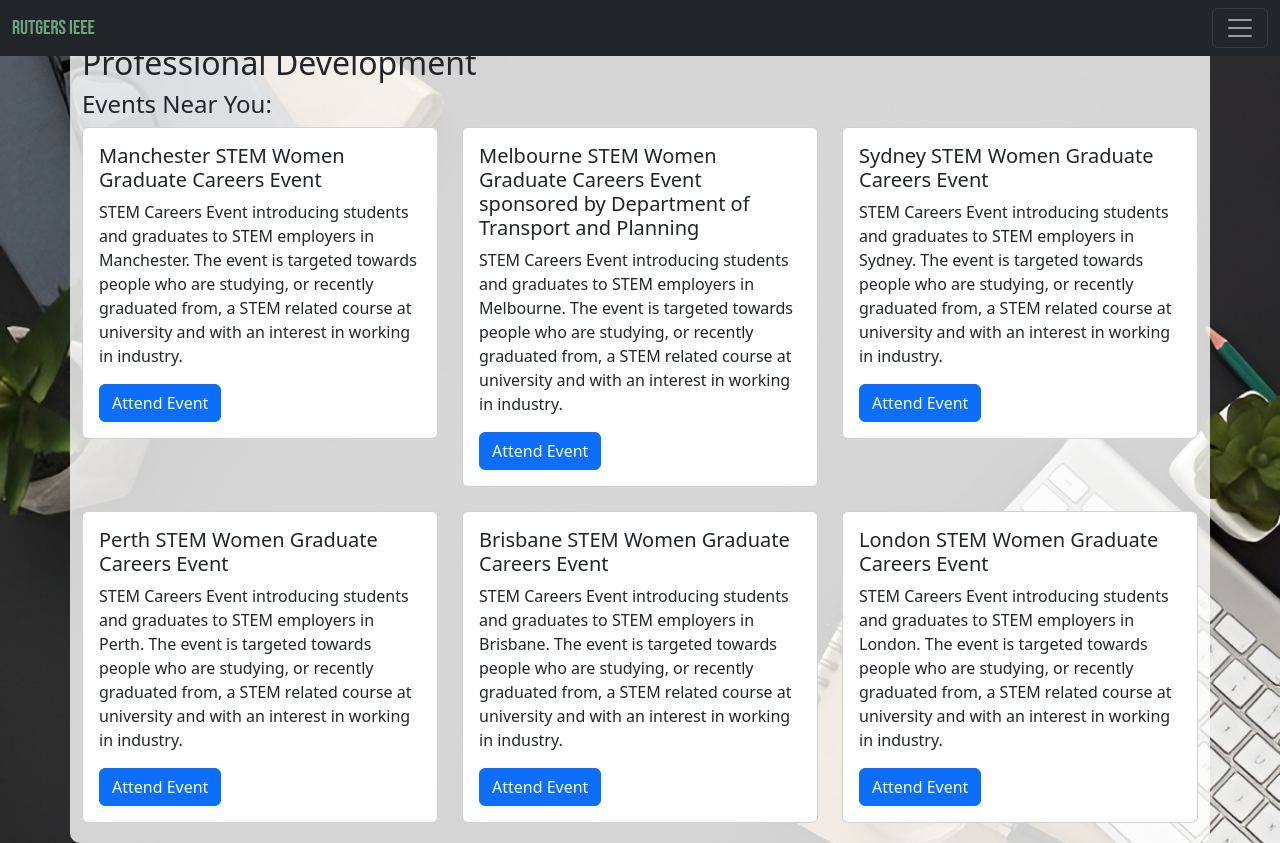
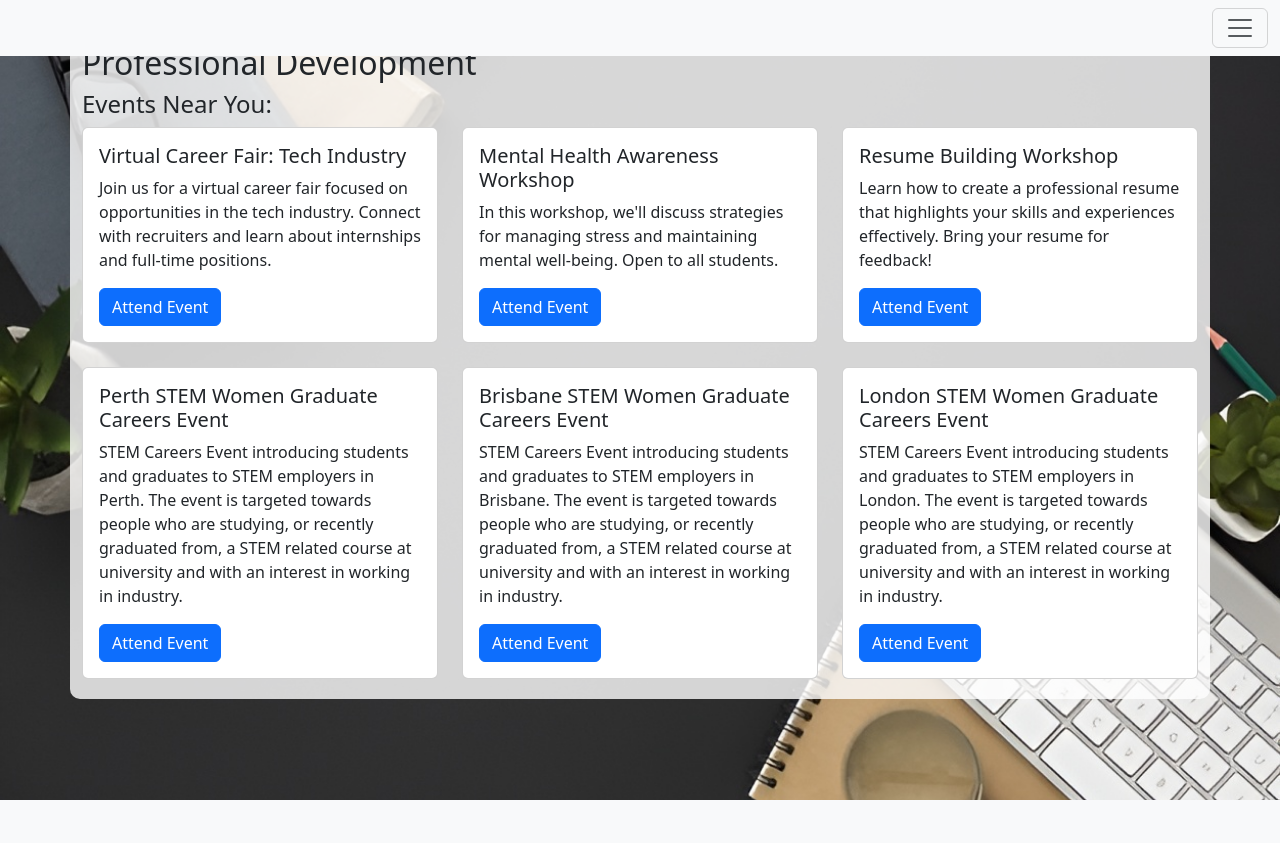
Before and after one commit to koolkusum/HackPrincetonS2024, a Python web app: template flask/templates/events.html in a window 1280 px wide. After the commit the page ends 800 px from the top, so only its background shows below. Run offline with Jinja, Linux system fonts and the light colour scheme; the template is opened without the code that fills it, so the values that code supplies are empty.

Commit message:
events added

```diff
--- a/flask/templates/events.html
+++ b/flask/templates/events.html
@@ -26,7 +26,7 @@
     </style>
 </head>
 <header>
-    {% include 'navbar-auth.html' %}
+    {% include 'navbar.html' %}
 </header>
 <body>
 
@@ -43,28 +43,28 @@
             // Define tech-related career event titles and descriptions
             var careerEventData = [
                 {
-                    title: "Manchester STEM Women Graduate Careers Event",
-                    description: "STEM Careers Event introducing students and graduates to STEM employers in Manchester. The event is targeted towards people who are studying, or recently graduated from, a STEM related course at university and with an interest in working in industry.",
+                    title: "Virtual Career Fair: Tech Industry",
+                    description: "Join us for a virtual career fair focused on opportunities in the tech industry. Connect with recruiters and learn about internships and full-time positions.",
                     location: "Bridgewater Hall Lower Mosley Street Manchester M2 3WS",
-                    date: "2024-02-28",
+                    date: "2024-03-31",
                     startTime: "13:00",
                     endTime: "16:00",
                     timezone: "+00:00",
                 },
                 {
-                    title: "Melbourne STEM Women Graduate Careers Event sponsored by Department of Transport and Planning",
-                    description: "STEM Careers Event introducing students and graduates to STEM employers in Melbourne. The event is targeted towards people who are studying, or recently graduated from, a STEM related course at university and with an interest in working in industry.",
+                    title: "Mental Health Awareness Workshop",
+                    description: "In this workshop, we'll discuss strategies for managing stress and maintaining mental well-being. Open to all students.",
                     location: "The Crown Resort, Melbourne 8 Whiteman Street, Southbank, VIC, 3006",
-                    date: "2024-03-12",
+                    date: "2024-04-01",
                     startTime: "12:00",
                     endTime: "16:00",
                     timezone: "+10:00",
                 },
                 {
-                    title: "Sydney STEM Women Graduate Careers Event",
-                    description: "STEM Careers Event introducing students and graduates to STEM employers in Sydney. The event is targeted towards people who are studying, or recently graduated from, a STEM related course at university and with an interest in working in industry.",
+                    title: "Resume Building Workshop",
+                    description: "Learn how to create a professional resume that highlights your skills and experiences effectively. Bring your resume for feedback!",
                     location: "ICC Sydney 14 Darling Dr, Sydney, NSW, 2000",
-                    date: "2024-03-15",
+                    date: "2024-04-02",
                     startTime: "12:00",
                     endTime: "16:00",
                     timezone: "+10:00",
```
Also changed, not shown: flask/app.py (+29 -2 lines).
